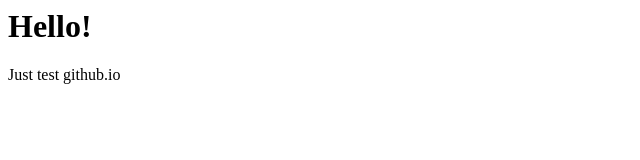
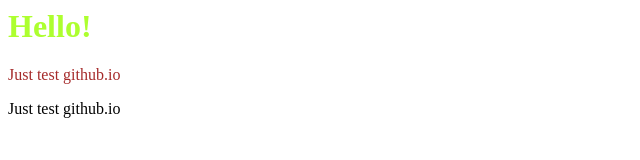
Before and after one commit to RobolabGs2/test-io, a plain HTML site: page index.html in a window 1280 px wide. Shown: the whole page, without its empty margins (0-640 px from the left). Drawn offline with Linux system fonts and the light colour scheme.

Commit message:
test linked files

```diff
--- a/index.html
+++ b/index.html
@@ -1,6 +1,11 @@
 <html>
-<body>
-<h1>Hello!</h1>
-<p>Just test github.io</p>
-</body>
+    <head>
+        <link rel="stylesheet" type="text/css" href="/static/style.css" media="screen" />
+    </head>
+    <body>
+        <h1>Hello!</h1>
+        <p>Just test github.io</p>
+        <p>Just test github.io</p>
+    </body>
+    <script src="script.js" async="" defer=""></script>
 </html>
--- /dev/null
+++ b/script.js
@@ -0,0 +1 @@
+alert("js is working")
--- /dev/null
+++ b/static/style.css
@@ -0,0 +1,7 @@
+h1 {
+    color: greenyellow;
+}
+
+p:first-of-type {
+    color: brown;
+}
--- /dev/null
+++ b/style.css
@@ -0,0 +1,7 @@
+h1 {
+    color: blue;
+}
+
+p:first-of-type {
+    color: brown;
+}
```
